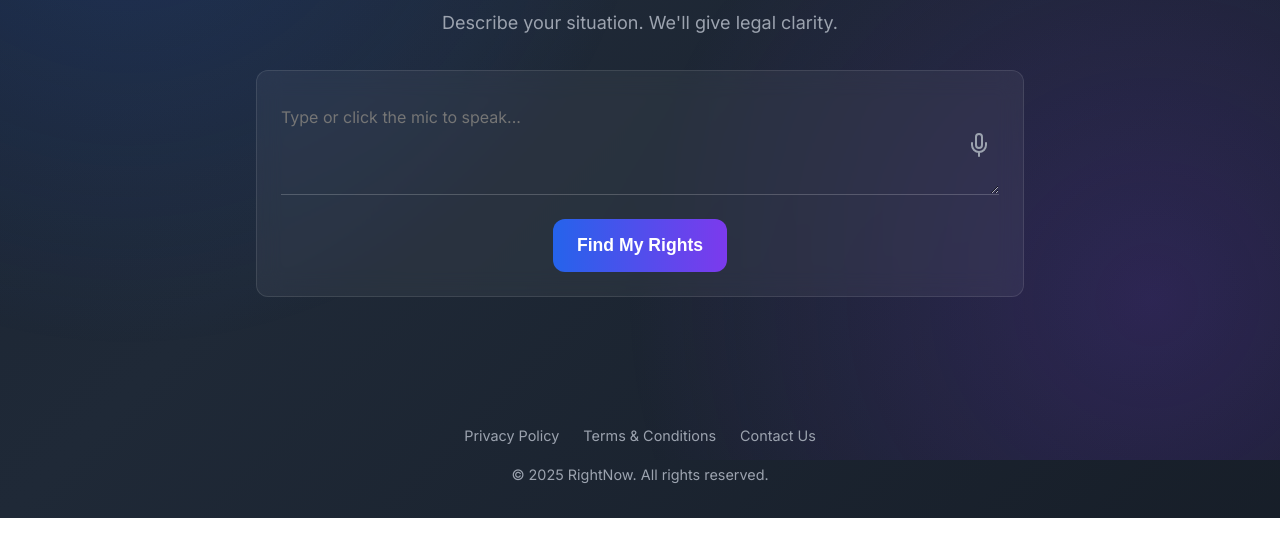
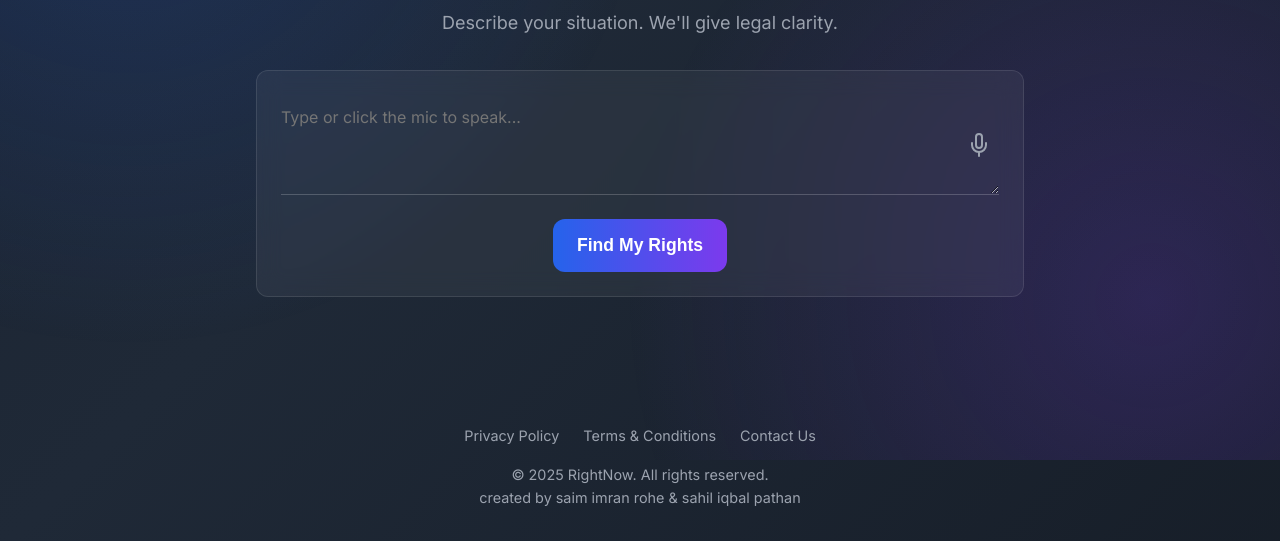
Before and after one commit to saimrohe2/rightnow, a plain HTML site: page index.html in a window 1280 px wide. Shown: the part 340-881 px from the top of the page. Before the commit the page ends 858 px from the top, so only its background shows below. Drawn offline with nearby package versions, Linux system fonts and the light colour scheme; no server answers.

Commit message:
Update index.html

```diff
--- a/index.html
+++ b/index.html
@@ -104,6 +104,7 @@
       <a href="contact.html">Contact Us</a>
     </div>
     <p>© 2025 RightNow. All rights reserved.</p>
+    <p>created by saim imran rohe & sahil iqbal pathan</p>
   </footer>
 
   <script src="auth-state.js" type="module"></script>
```
